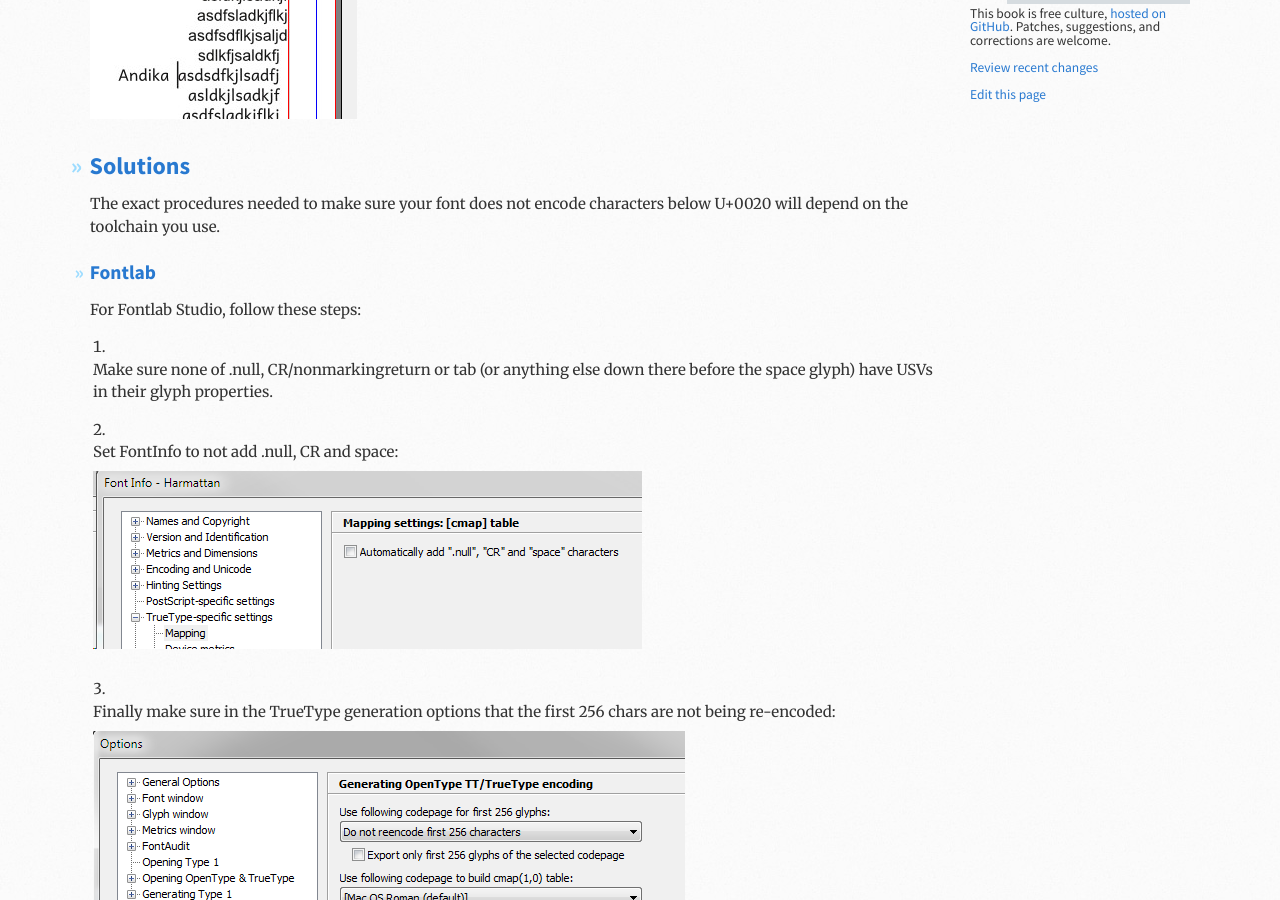
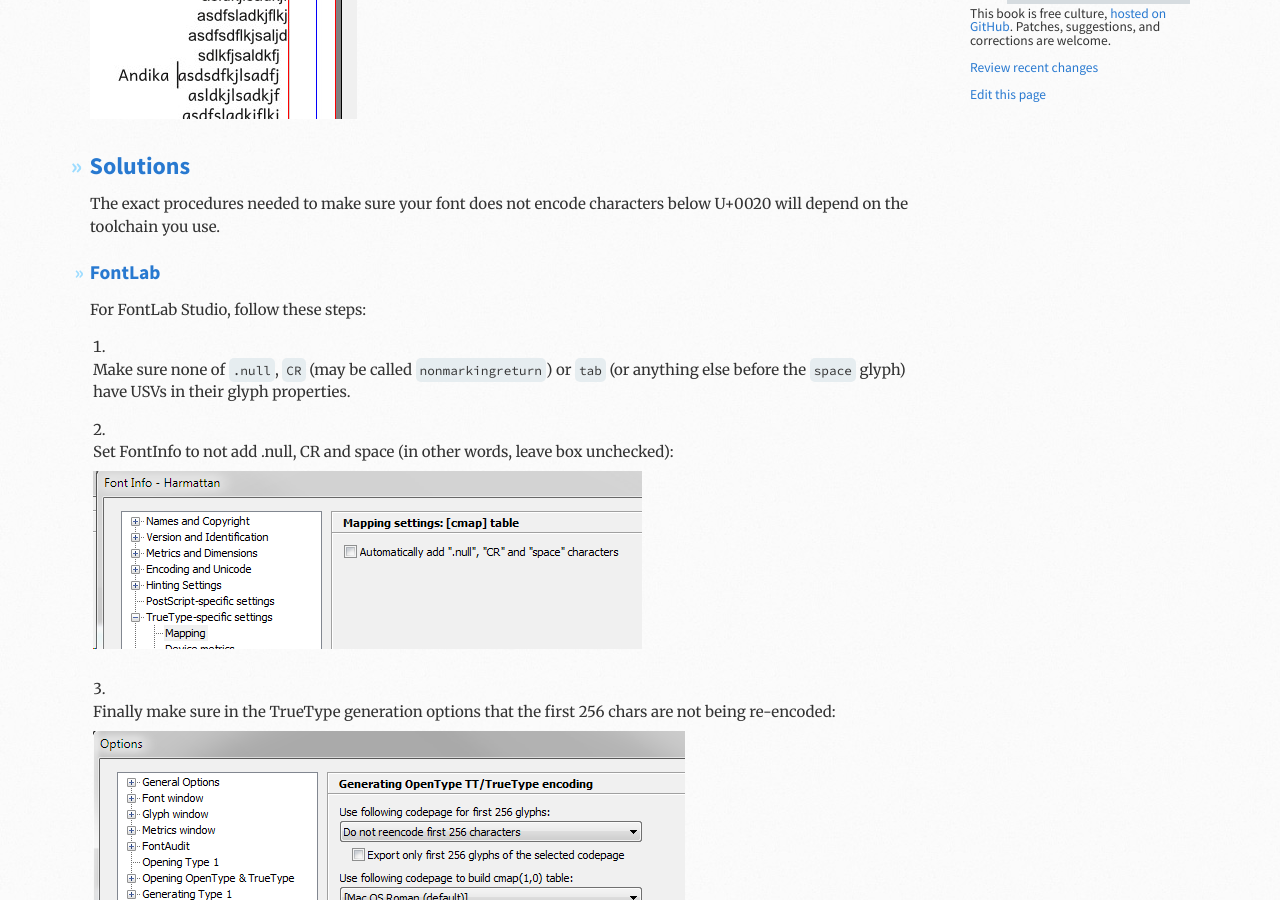
Before and after one commit to silnrsi/FDBP, a Jekyll site: the page built from en-US/Glyph_Encoding_below_0020.md, in a window 1280 px wide and 900 px high, scrolled down 850 px. Built offline with Jekyll 4.4.1, drawn with Linux system fonts in a browser that asks for light colours.

Commit message:
Clean up trademark references; incorporate suggestions from AO.

```diff
--- a/en-US/Glyph_Encoding_below_0020.md
+++ b/en-US/Glyph_Encoding_below_0020.md
@@ -33,13 +33,13 @@ One example is Scribus which, as of the May 2014, actually draws the glyph for C
 
 The exact procedures needed to make sure your font does not encode characters below U+0020 will depend on the toolchain you use.
 
-## Fontlab
+## FontLab
 
-For Fontlab Studio, follow these steps:
+For FontLab Studio, follow these steps:
 
-1. Make sure none of .null, CR/nonmarkingreturn or tab (or anything else down there before the space glyph) have USVs in their glyph properties.
+1. Make sure none of `.null`, `CR` (may be called `nonmarkingreturn`) or `tab` (or anything else before the `space` glyph) have USVs in their glyph properties.
 
-1. Set FontInfo to not add .null, CR and space:
+1. Set FontInfo to not add .null, CR and space (in other words, leave box unchecked):
 ![FLFontInfo](images/EncodingBelow0020_FLFontInfo.png "Fontlab FontInfo dialog")
 
 1. Finally make sure in the TrueType generation options that the first 256 chars are not being re-encoded:
```
Also changed, not shown: en-US/Adobe_Glyph_List.md (+4 -3 lines), en-US/Glyph_Naming.md (+3 -3 lines).
